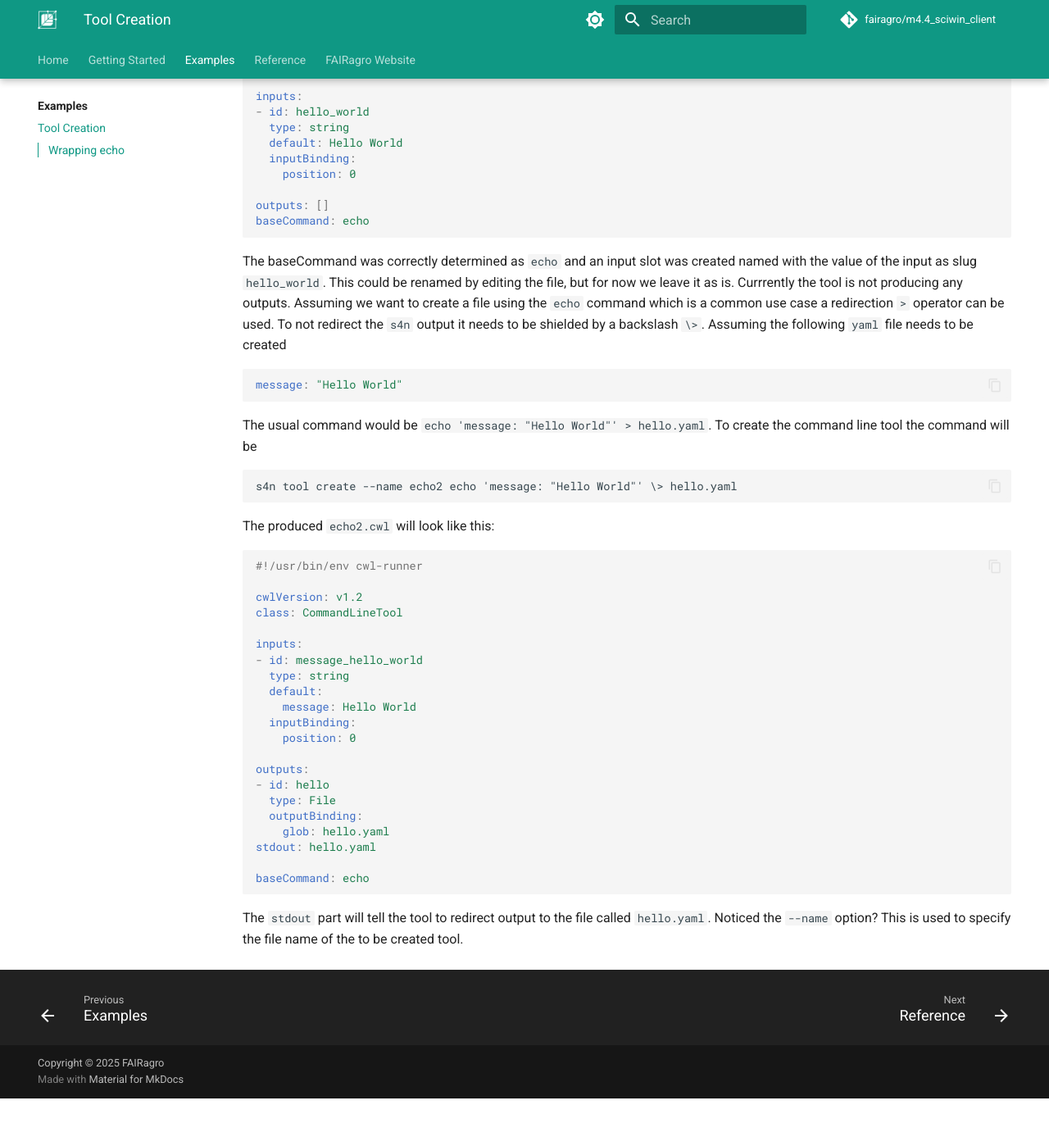
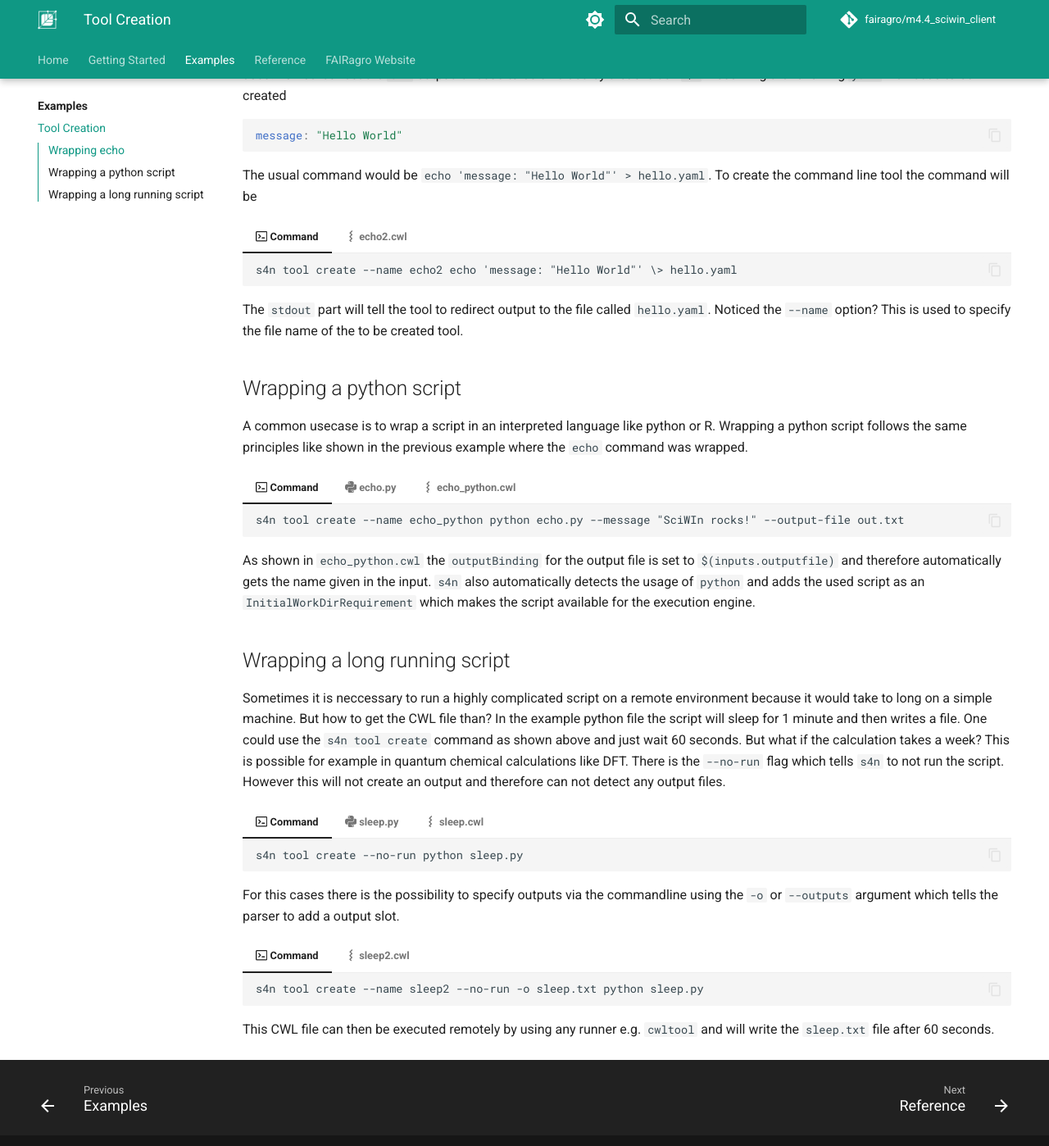
Before and after one commit to fairagro/m4.4_sciwin_client, an MkDocs documentation site: the page built from docs/examples/tool-creation.md, in a window 1280 px wide and 1400 px high, scrolled down 789 px. Shown: the whole window at 82% size. Built offline with MkDocs 1.6.1 and Material for MkDocs 9.7.7, drawn with Linux system fonts in a browser that asks for light colours; comment, search, counter and statistics services are not loaded; before the commit the page ends 2129 px from its top, so only the background shows below that; some of the changed text lies outside the part shown.

Commit message:
added exampels

````diff
--- a/docs/examples/tool-creation.md
+++ b/docs/examples/tool-creation.md
@@ -9,26 +9,27 @@ A command line tool consists of a `baseCommand` which is usually any kind of exe
 
 ## Wrapping `echo`
 A common example is to wrap the `echo` command for its simplicity. To create the tool `echo "Hello World"` is prefixed with `s4n tool create`.
-```
-s4n tool create echo "Hello World"
-```
-The produced `echo.cwl` will look like this:
-```yaml
-#!/usr/bin/env cwl-runner
+=== ":octicons-terminal-16: Command"
+    ```
+    s4n tool create echo "Hello World"
+    ```
+=== ":simple-commonworkflowlanguage: echo.cwl"
+    ```yaml
+    #!/usr/bin/env cwl-runner
 
-cwlVersion: v1.2
-class: CommandLineTool
+    cwlVersion: v1.2
+    class: CommandLineTool
 
-inputs:
-- id: hello_world
-  type: string
-  default: Hello World
-  inputBinding:
-    position: 0
+    inputs:
+    - id: hello_world
+      type: string
+      default: Hello World
+      inputBinding:
+        position: 0
 
-outputs: []
-baseCommand: echo
-```
+    outputs: []
+    baseCommand: echo
+    ```
 
 The baseCommand was correctly determined as `echo` and an input slot was created named with the value of the input as slug `hello_world`. This could be renamed by editing the file, but for now we leave it as is. Currrently the tool is not producing any outputs. Assuming we want to create a file using the `echo` command which is a common use case a redirection `>` operator can be used. To not redirect the `s4n` output it needs to be shielded by a backslash `\>`.
 Assuming the following `yaml` file needs to be created
@@ -36,32 +37,165 @@ Assuming the following `yaml` file needs to be created
 message: "Hello World"
 ```
 The usual command would be `echo 'message: "Hello World"' > hello.yaml`. To create the command line tool the command will be
-```
-s4n tool create --name echo2 echo 'message: "Hello World"' \> hello.yaml
-```
-The produced `echo2.cwl` will look like this:
-```yaml
-#!/usr/bin/env cwl-runner
+=== ":octicons-terminal-16: Command"
+    ```
+    s4n tool create --name echo2 echo 'message: "Hello World"' \> hello.yaml
+    ```
+=== ":simple-commonworkflowlanguage: echo2.cwl"
+    ```yaml
+    #!/usr/bin/env cwl-runner
 
-cwlVersion: v1.2
-class: CommandLineTool
+    cwlVersion: v1.2
+    class: CommandLineTool
 
-inputs:
-- id: message_hello_world
-  type: string
-  default:
-    message: Hello World
-  inputBinding:
-    position: 0
+    inputs:
+    - id: message_hello_world
+      type: string
+      default:
+        message: Hello World
+      inputBinding:
+        position: 0
 
-outputs:
-- id: hello
-  type: File
-  outputBinding:
-    glob: hello.yaml
-stdout: hello.yaml
+    outputs:
+    - id: hello
+      type: File
+      outputBinding:
+        glob: hello.yaml
+    stdout: hello.yaml
 
-baseCommand: echo
-```
+    baseCommand: echo
+    ```
 
 The `stdout` part will tell the tool to redirect output to the file called `hello.yaml`. Noticed the `--name` option? This is used to specify the file name of the to be created tool.
+
+## Wrapping a python script
+A common usecase is to wrap a script in an interpreted language like python or R. Wrapping a python script follows the same principles like shown in the previous example where the `echo` command was wrapped.
+
+=== ":octicons-terminal-16: Command"
+    ```
+    s4n tool create --name echo_python python echo.py --message "SciWIn rocks!" --output-file out.txt
+    ```
+=== ":simple-python: echo.py"
+    ```python
+    import argparse;
+
+    parser = argparse.ArgumentParser(description='Echo your input')
+    parser.add_argument('--message', help='Message to echo', required=True)
+    parser.add_argument('--output-file', help='File to save the message', required=True)
+
+    args = parser.parse_args()
+
+    with open(args.output_file, 'w') as f:
+        f.write(args.message)
+        print(args.message)
+    ```
+=== ":simple-commonworkflowlanguage: echo_python.cwl"
+    ```yaml
+    #!/usr/bin/env cwl-runner
+
+    cwlVersion: v1.2
+    class: CommandLineTool
+
+    requirements:
+    - class: InitialWorkDirRequirement
+      listing:
+      - entryname: echo.py
+        entry:
+          $include: '../../echo.py'
+      - class: InlineJavascriptRequirement
+
+    inputs:
+    - id: message
+      type: string
+      default: SciWIn rocks!
+      inputBinding:
+        prefix: '--message'
+    - id: outputfile
+      type: string
+      default: out.txt
+      inputBinding:
+        prefix: '--output-file'
+
+    outputs:
+    - id: out
+      type: File
+      outputBinding:
+        glob: $(inputs.outputfile)
+
+    baseCommand:
+    - python
+    - echo.py
+    ```
+
+As shown in `echo_python.cwl` the `outputBinding` for the output file is set to `$(inputs.outputfile)` and therefore automatically gets the name given in the input. `s4n` also automatically detects the usage of `python` and adds the used script as an `InitialWorkDirRequirement` which makes the script available for the execution engine.
+
+## Wrapping a long running script
+Sometimes it is neccessary to run a highly complicated script on a remote environment because it would take to long on a simple machine. But how to get the CWL file than? In the example python file the script will sleep for 1 minute and then writes a file. One could use the `s4n tool create` command as shown above and just wait 60 seconds. But what if the calculation takes a week? This is possible for example in quantum chemical calculations like DFT.
+There is the `--no-run` flag which tells `s4n` to not run the script. However this will not create an output and therefore can not detect any output files.
+
+=== ":octicons-terminal-16: Command"
+    ```
+    s4n tool create --no-run python sleep.py
+    ```
+=== ":simple-python: sleep.py"
+    ```python
+    from time import sleep
+
+    sleep(60)
+
+    with open('sleep.txt', 'w') as f:
+        f.write('I slept for 60 seconds')
+    ```
+=== ":simple-commonworkflowlanguage: sleep.cwl"
+    ```yaml
+    #!/usr/bin/env cwl-runner
+
+    cwlVersion: v1.2
+    class: CommandLineTool
+
+    requirements:
+    - class: InitialWorkDirRequirement
+      listing:
+      - entryname: sleep.py
+        entry:
+          $include: '../../sleep.py'
+
+    inputs: []
+    outputs: []
+    baseCommand:
+    - python
+    - sleep.py
+    ```
+
+For this cases there is the possibility to specify outputs via the commandline using the `-o` or `--outputs` argument which tells the parser to add a output slot.
+=== ":octicons-terminal-16: Command"
+    ```
+    s4n tool create --name sleep2 --no-run -o sleep.txt python sleep.py
+    ```
+=== ":simple-commonworkflowlanguage: sleep2.cwl"
+    ```yaml
+    #!/usr/bin/env cwl-runner
+
+    cwlVersion: v1.2
+    class: CommandLineTool
+
+    requirements:
+    - class: InitialWorkDirRequirement
+      listing:
+      - entryname: sleep.py
+        entry:
+          $include: '../../sleep.py'
+
+    inputs: []
+    outputs:
+    - id: sleep
+      type: File
+      outputBinding:
+        glob: sleep.txt
+
+    baseCommand:
+    - python
+    - sleep.py
+    ```
+
+This CWL file can then be executed remotely by using any runner e.g. `cwltool` and will write the `sleep.txt` file after 60 seconds.
````
